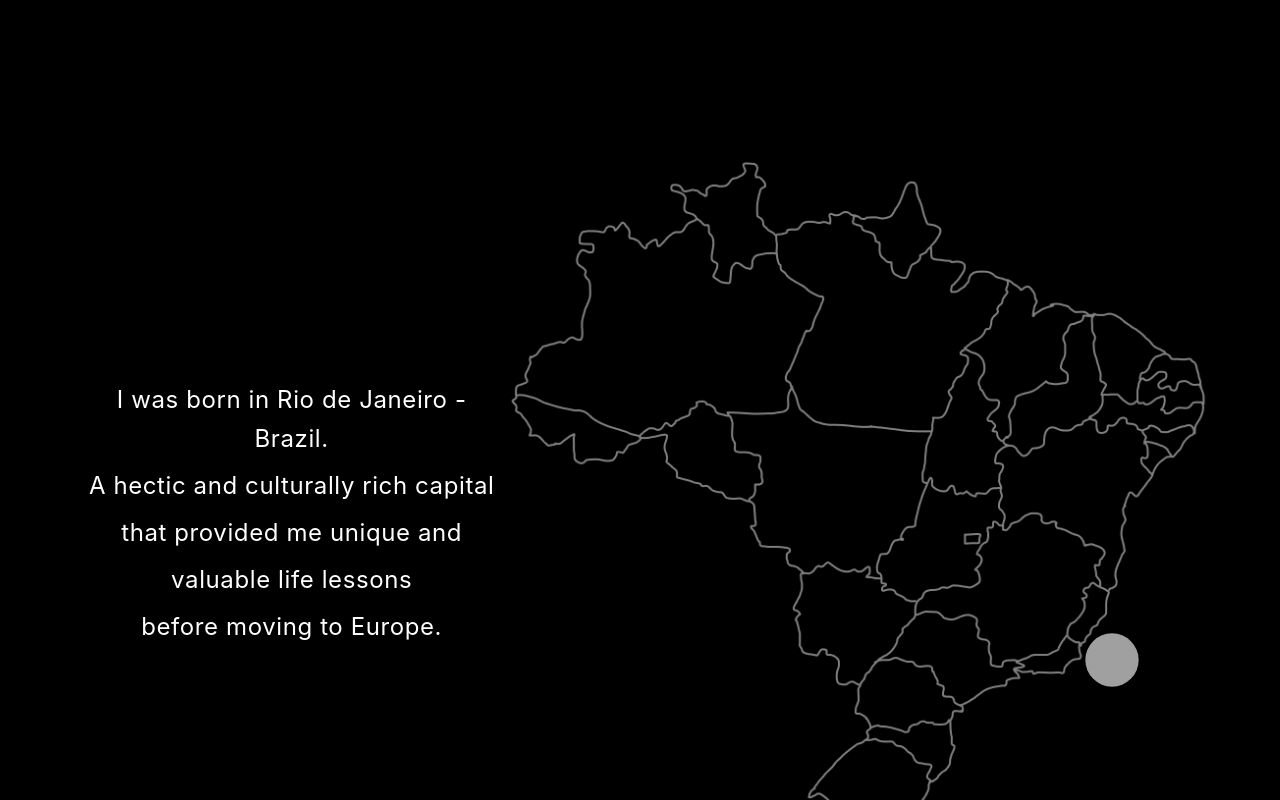
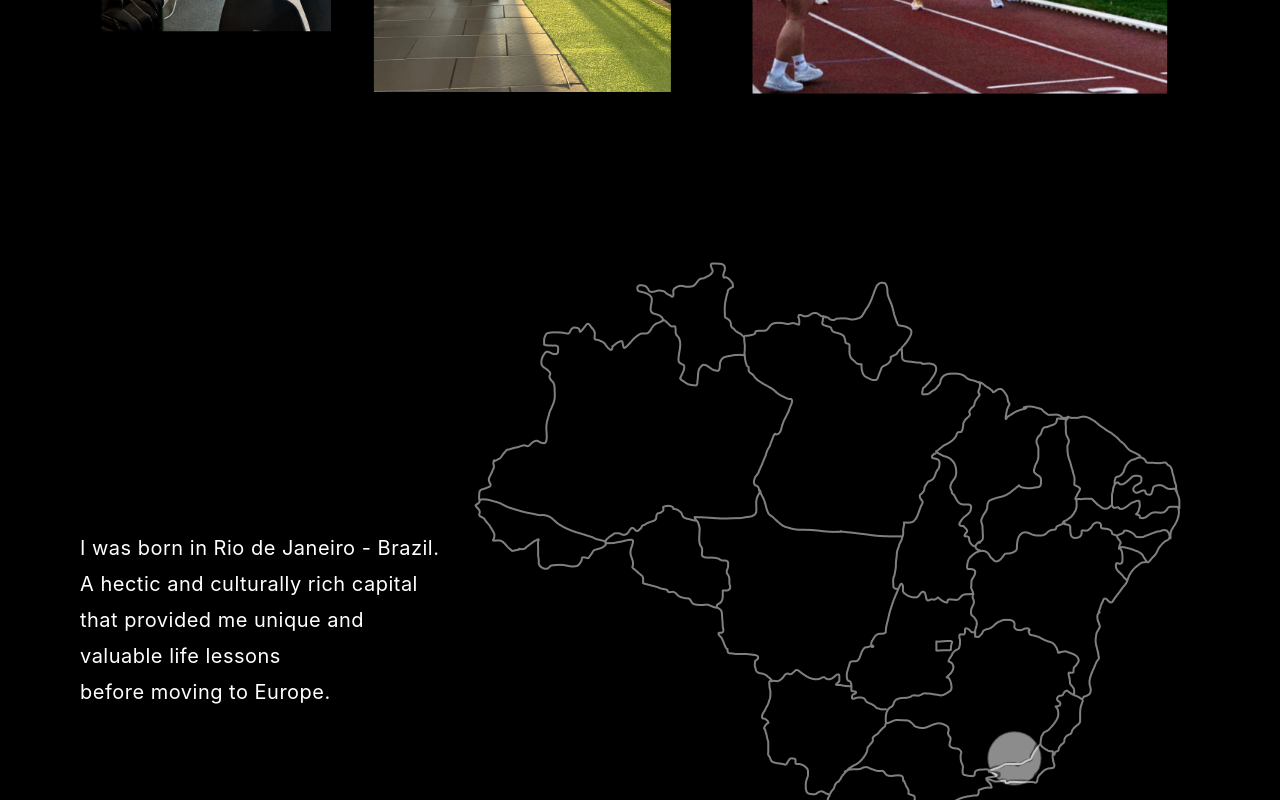
Before and after one commit to nascimento-jgb/my-portfolio, a React (Create React App) app: page /about in a window 1280 px wide. Shown: the part 2000-2800 px from the top of the page. Built offline with nearby package versions, Linux system fonts and the light colour scheme.

Commit message:
final adjustments

```diff
--- a/src/components/AboutAnimation.js
+++ b/src/components/AboutAnimation.js
@@ -12,17 +12,17 @@ const AboutAnimation = () => {
 	}, []);
 
 	return (
-		<div className="bg-black relative flex flex-col font-sans-serif font-GilroyBold justify-center min-h-screen text-white pt-64">
+		<div className="bg-black relative flex flex-col font-sans-serif font-GilroyBold justify-center min-h-screen text-white pt-60 md:pt-60 lg:pt-64">
 		<h1
-			className={`text-8xl font-semibold mb-8 opacity-0 ${
+			className={`text-4xl md:text-6xl lg:text-8xl font-semibold mb-6 md:mb-6 lg:mb-8 opacity-0 ${
 			  animationStep >= 1 ? "animate-step1" : ""
 			}`} style={{ fontSize: "160px" , zIndex: 20 }}
 		>
-			<div className="text-left ml-80 leading-32 pl-[-4] pb-4">
+			<div className="text-left md:text-left lg:text-left ml-20 md:ml-60 lg:ml-80 pl-[-4] pb-4 leading-relaxed">
 				Hello
 			</div>
 		</h1>
-		<div className="text-justify whitespace-pre-wrap break-words pr-80 pl-80 font-sans-serif font-GilroyLight leading-relaxed tracking-wide"
+		<div className="text-justify whitespace-pre-wrap break-words pl-20 pr-20 md:pl-60 md:pr-60 lg:pr-80 lg:pl-80 font-sans-serif font-GilroyLight leading-relaxed tracking-wide"
 			style={{ fontSize: "100px" , zIndex: 20}}>
 		<p
 			className={`text-2xl font-regular mb-8 opacity-0 p-2 ${
--- a/src/components/Map.js
+++ b/src/components/Map.js
@@ -1,22 +1,64 @@
+// import React from "react";
+
+// const Map = () => {
+// 	return (
+// 		<div className="pt-36 bg-black relative pr-16">
+// 			<div className="flex justify-between items-center">
+// 				<div className="ml-20 mr-15 text-center pt-4">
+// 					<p className="text-white text-2xl font-sans-serif font-GilroyBold leading-relaxed tracking-wide z-20"
+// 						>
+// 						<div className="mb-2">
+// 						  I was born in Rio de Janeiro - Brazil.
+// 						</div>
+// 						<div className="mb-2">A hectic and culturally rich capital</div>
+// 						<div className="mb-2">that provided me unique and</div>
+// 						<div className="mb-2">valuable life lessons</div>
+// 						<div className="mb-2">before moving to Europe.</div>
+// 					</p>
+// 				</div>
+// 				<div className="mr-21 z-10 relative">
+// 					<img
+// 						src="map.png"
+// 						alt="Map"
+// 						className="w-full max-h-full max-w-none opacity-50"
+// 					/>
+// 				</div>
+// 			</div>
+// 			<div className="absolute bottom-[50%] left-[75%] transform -translate-x-[-120px] translate-y-[255px]">
+// 				<div className="animate-pulse">
+// 					<svg
+// 						className="h-16 w-16 text-white opacity-90 fill-current"
+// 						fill="currentColor"
+// 						viewBox="0 0 24 24"
+// 					>
+// 						<circle cx="12" cy="12" r="10" strokeWidth="2" />
+// 					</svg>
+// 				</div>
+// 			</div>
+// 		</div>
+// 	);
+// };
+
+// export default Map;
+
 import React from "react";
 
 const Map = () => {
 	return (
-		<div className="pt-36 bg-black relative pr-16">
-			<div className="flex justify-between items-center">
-				<div className="ml-20 mr-15 text-center pt-4">
-					<p className="text-white text-2xl font-sans-serif font-GilroyBold leading-relaxed tracking-wide z-20"
-						>
-						<div className="mb-2">
-						  I was born in Rio de Janeiro - Brazil.
+		<div className="pt-12 md:pt-24 lg:pt-36 bg-black relative pr-2 md:pr-16">
+			<div className="flex flex-col md:flex-row justify-between items-center">
+				<div className="ml-6 md:ml-20 mr-6 md:mr-15 text-center md:text-left pt-4">
+					<p className="text-white text-base md:text-xl font-sans-serif font-GilroyBold leading-relaxed tracking-wide z-20">
+						<div className="mb-1 md:mb-2">
+							I was born in Rio de Janeiro - Brazil.
 						</div>
-						<div className="mb-2">A hectic and culturally rich capital</div>
-						<div className="mb-2">that provided me unique and</div>
-						<div className="mb-2">valuable life lessons</div>
-						<div className="mb-2">before moving to Europe.</div>
+						<div className="mb-1 md:mb-2">A hectic and culturally rich capital</div>
+						<div className="mb-1 md:mb-2">that provided me unique and</div>
+						<div className="mb-1 md:mb-2">valuable life lessons</div>
+						<div className="mb-1 md:mb-2">before moving to Europe.</div>
 					</p>
 				</div>
-				<div className="mr-21 z-10 relative">
+				<div className="mr-6 md:mr-21 z-10 relative">
 					<img
 						src="map.png"
 						alt="Map"
@@ -24,10 +66,10 @@ const Map = () => {
 					/>
 				</div>
 			</div>
-			<div className="absolute bottom-[50%] left-[75%] transform -translate-x-[-120px] translate-y-[255px]">
+			<div className="absolute bottom-1/4 md:bottom-[50%] left-[75%] transform -translate-x-[55%] -translate-y-[-200%] md:-translate-x-[-35%] md:translate-y-[280%] g:translate-x-[310%] lg:translate-y-[385%]">
 				<div className="animate-pulse">
 					<svg
-						className="h-16 w-16 text-white opacity-90 fill-current"
+						className="h-8 md:h-12 lg:w-16 w-8 md:w-12 lg:h-16 text-white opacity-90 fill-current"
 						fill="currentColor"
 						viewBox="0 0 24 24"
 					>
```
Also changed, not shown: src/components/SectionWork2.js (+0 -48 lines).
